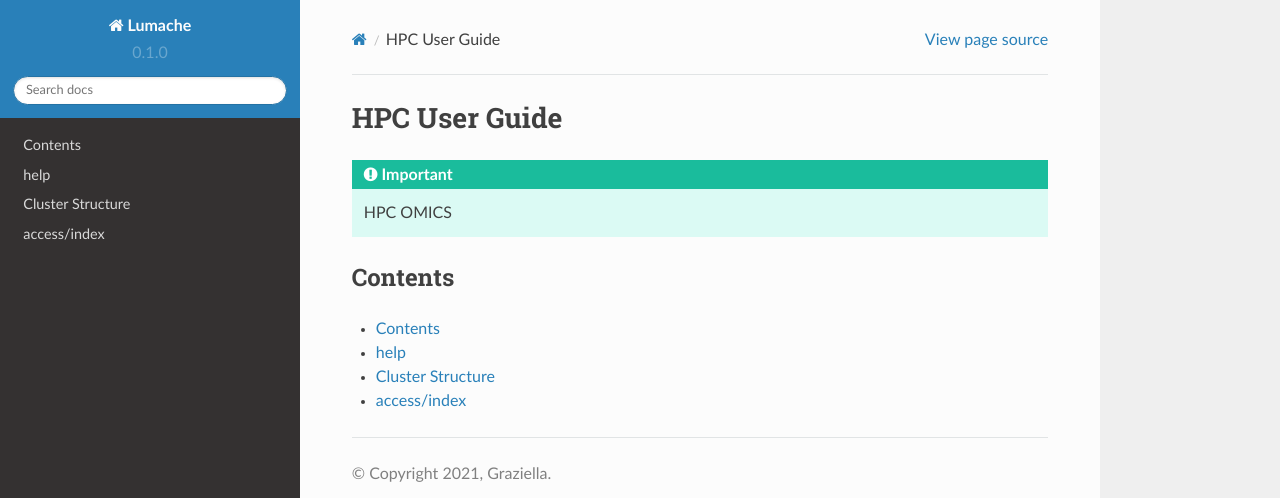
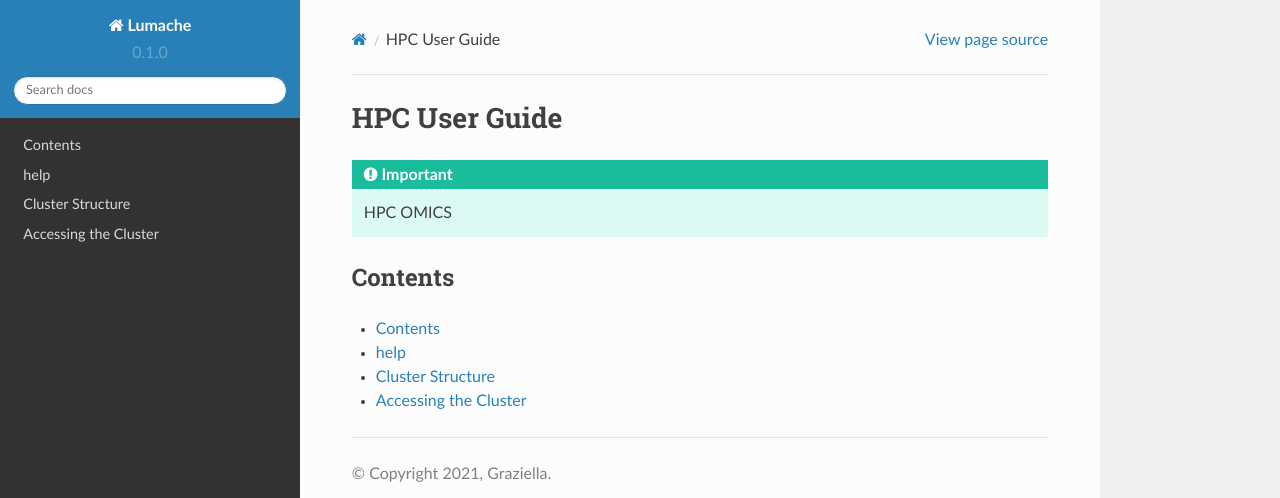
Before and after one commit to IPT-OMICS/IPT-OMICS, a Sphinx documentation site: the page built from docs/source/index.rst, in a window 1280 px wide. Shown: the top 498 px of the page. Built offline with Sphinx 7.4.7 and the Read the Docs theme 2.0.0, drawn with Linux system fonts in a browser that asks for light colours; pages that are not in the unit, such as notebooks, are missing from menus.

Commit message:
Update index.rst

```diff
--- a/docs/source/index.rst
+++ b/docs/source/index.rst
@@ -13,7 +13,7 @@ Contents
    Contents <https://ipt-omics.readthedocs.io/en/latest/index.html>
    help <https://ipt-omics.readthedocs.io/en/latest/help.html>
    Cluster Structure <https://ipt-omics.readthedocs.io/en/latest/ClusterStructure.html>
-   access/index <https://ipt-omics.readthedocs.io/en/latest/Access.html>
+   Accessing the Cluster <https://ipt-omics.readthedocs.io/en/latest/Access.html>
    how-to/index
    software/index
    storage
```
